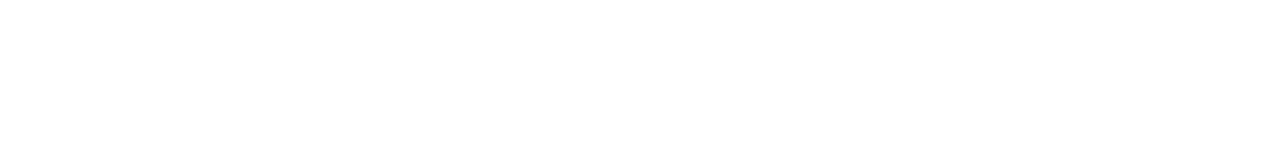
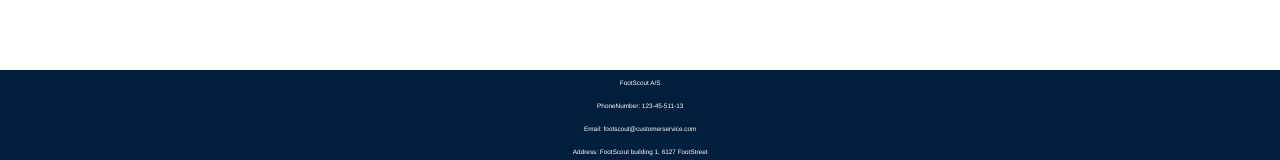
Before and after one commit to h589487/footscout, a Vue app: page /player/1 in a window 1280 px wide. Shown: the part 637-797 px from the top of the page. Built offline with nearby package versions, Linux system fonts and the light colour scheme; no server answers.

Commit message:
PageFooter og PageHeader lagt til

```diff
--- a/src/Components/PageFooter.vue
+++ b/src/Components/PageFooter.vue
@@ -1,9 +1,35 @@
+<template>
+  <footer>
+    <div class="footer-content">
+      <p>FootScout A/S</p>
+      <p>PhoneNumber: 123-45-511-13</p>
+      <p>Email: footscout@customerservice.com</p>
+      <p>Address: FootScout building 1, 6127 FootStreet</p>
+    </div>
+  </footer>
+</template>
+
 <script setup>
+// No script content needed for now
 </script>
 
-<template>
-
-</template>
-
 <style scoped>
+footer {
+  background-color: #001f3f; /* Marineblå farge */
+  color: #fff;
+  text-align: center;
+  padding: 0.025rem 0.0125rem;
+  position: fixed;
+  width: 100%;
+  bottom: 0;
+}
+.footer-content {
+  display: flex;
+  flex-direction: column;
+  align-items: center;
+  font-size: 0.4rem; /* Mindre skriftstørrelse */
+}
+.footer-content p {
+  margin: 0.5rem 0;
+}
 </style>
```
